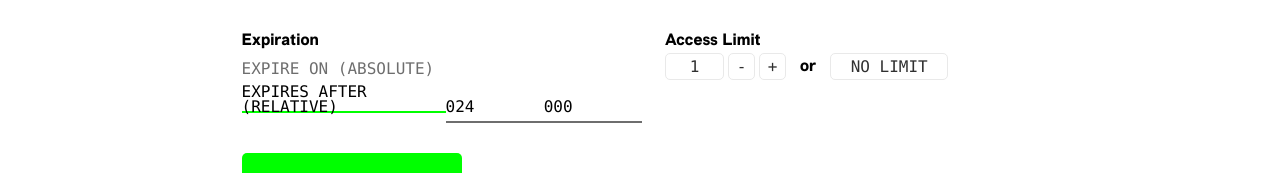
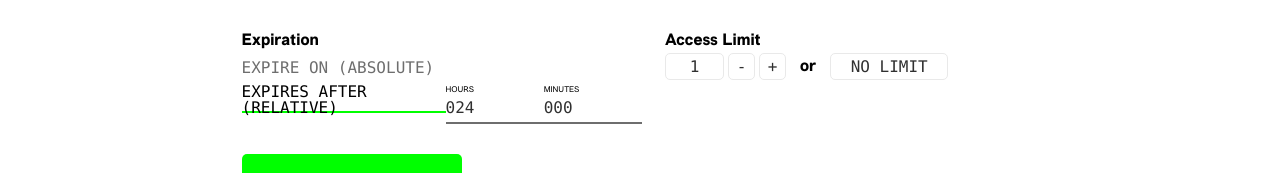
Before and after one commit to Cellar/cellar-ui, a React (Vite) app: page / in a window 1280 px wide. Shown: the part 510-683 px from the top of the page. Built offline with nearby package versions, Linux system fonts and the light colour scheme; a web font is replaced by a local one.

Commit message:
Add labels to create page inputs
Signed-off-by: Aria Vesta <dev@ariavesta.com>

```diff
--- a/src/components/Form.module.css
+++ b/src/components/Form.module.css
@@ -4,14 +4,35 @@
 }
 
 .label {
+  position: absolute;
+  top: -1rem;
   margin-bottom: 0.5rem;
+  text-transform: uppercase;
+  font-size: .8rem;
 }
 
-.inputWrapper {
+.flatInputWrapper {
+  display: inline-flex;
+  flex-direction: column;
+  position: relative;
+}
+
+.flatInput {
+  appearance: none;
+  background: none;
+  border: 2px solid var(--color-silver);
+  font-family: var(--font-monospace);
+  color: var(--color-black);
+  font-size: 1.6rem;
+  line-height: 1.6rem;
+  text-transform: uppercase;
+}
+
+.roundInputWrapper {
   display:inline-block;
 }
 
-.input {
+.roundInput {
   appearance: none;
   background-clip: padding-box;
   background-color: #fff;
@@ -87,7 +108,7 @@ input[type="date"]::-webkit-calendar-picker-indicator {
 }
 
 @media screen and (max-width: 1000px) {
-  .input {
+  .roundInput {
     font-size: 1.5rem;
   }
 
--- a/src/components/Form.tsx
+++ b/src/components/Form.tsx
@@ -13,16 +13,50 @@ export const Form: FC<ComponentPropsWithoutRef<'form'>> = (props) => {
 }
 
 
-interface InputWrapperProps extends
+interface FlatInputWrapperProps extends
   ComponentPropsWithoutRef<'div'> {
   label?: string
 }
-export const InputWrapper: FC<InputWrapperProps> = (props) => {
+
+export const FlatInputWrapper: FC<FlatInputWrapperProps> = (props) => {
 
   const { children, className, label, ...rest } = props
 
   return (
-    <div className={cx(classes.inputWrapper, className)} {...rest} >
+    <div className={cx(classes.flatInputWrapper, className)} {...rest} >
+      {children}
+      {label && <label className={classes.label}>{label}</label>}
+    </div>
+  )
+}
+
+interface FlatInputProps extends
+  ComponentPropsWithoutRef<'input'> {
+  wrapperClassName?: string,
+  label?: string,
+}
+
+export const FlatInput: FC<FlatInputProps> = (props) => {
+  const { label, wrapperClassName, className, ...rest } = props
+
+  return (
+    <FlatInputWrapper label={label} className={wrapperClassName}>
+      <input className={cx(classes.flatInput, className)} {...rest} />
+    </FlatInputWrapper>
+  )
+}
+
+interface RoundInputWrapperProps extends
+  ComponentPropsWithoutRef<'div'> {
+  label?: string
+}
+
+export const RoundInputWrapper: FC<RoundInputWrapperProps> = (props) => {
+
+  const { children, className, label, ...rest } = props
+
+  return (
+    <div className={cx(classes.roundInputWrapper, className)} {...rest} >
       {label && <label className={classes.label}>{label}</label>}
       {children}
     </div>
@@ -40,25 +74,25 @@ export const TextArea: FC<TextAreaProps> = (props) => {
   const { wrapperClassName, className, label, ...rest } = props
 
   return (
-    <InputWrapper className={wrapperClassName} label={label}>
-      <textarea className={cx(classes.input, classes.textArea, className)}  {...rest} />
-    </InputWrapper>
+    <RoundInputWrapper className={wrapperClassName} label={label}>
+      <textarea className={cx(classes.roundInput, classes.textArea, className)}  {...rest} />
+    </RoundInputWrapper>
   )
 
 }
 
-interface TextInputProps extends
+interface NumericInputProps extends
   ComponentPropsWithoutRef<'input'> {
   wrapperClassName?: string,
 }
 
-export const TextInput: FC<TextInputProps> = (props) => {
+export const NumericInput: FC<NumericInputProps> = (props) => {
   const { wrapperClassName, className, ...rest } = props
 
   return (
-    <InputWrapper className={wrapperClassName}>
-      <input className={cx(classes.input, className)}  {...rest} />
-    </InputWrapper>
+    <RoundInputWrapper className={wrapperClassName}>
+      <input className={cx(classes.roundInput, className)} inputMode={'numeric'} {...rest} />
+    </RoundInputWrapper>
   )
 }
 
@@ -66,7 +100,7 @@ export const FormButton: FC<ComponentPropsWithoutRef<'button'>> = (props) => {
   const { children, className, ...rest } = props
 
   return (
-    <button type='button' className={cx(classes.input, classes.formButton, className)} {...rest}>
+    <button type='button' className={cx(classes.roundInput, classes.formButton, className)} {...rest}>
       {children}
     </button>
   )
@@ -97,18 +131,22 @@ interface DropdownItem {
   value: string;
 }
 
-interface DropdownProps extends
+interface FlatSelectProps extends
   ComponentPropsWithoutRef<'select'> {
   items: DropdownItem[],
   selected: string,
+  wrapperClassName?: string,
+  label?: string
 }
 
-export const DropDown: FC<DropdownProps> = (props) => {
-  const { className, items, selected, ...rest} = props
+export const FlatSelect: FC<FlatSelectProps> = (props) => {
+  const { label, wrapperClassName, className, items, selected, ...rest} = props
 
   return (
-    <select className={cx(classes.select, className)} value={selected} {...rest}>
-      {items.map(({value, label}) => <option key={value} value={value}>{label}</option>)}
-    </select>
+    <FlatInputWrapper label={label} className={wrapperClassName}>
+      <select className={cx(classes.select, className)} value={selected} {...rest}>
+        {items.map(({value, label}) => <option key={value} value={value}>{label}</option>)}
+      </select>
+    </FlatInputWrapper>
   )
 }
--- a/src/components/createSecret/AbsoluteExpiration.tsx
+++ b/src/components/createSecret/AbsoluteExpiration.tsx
@@ -1,5 +1,5 @@
 import classes from "./CreateSecretForm.module.css";
-import {DropDown} from "../Form";
+import {FlatSelect, FlatInput} from "../Form";
 import {FC, useEffect} from "react";
 import cx from "classnames";
 import {Time} from "../../helpers/time";
@@ -85,7 +85,8 @@ export const AbsoluteExpiration: FC<{expiration: Date, setExpiration: React.Disp
     <>
       <button className={classes.expirationMode}>Expires On (Absolute)</button>
       {isTinyMobile && <br />}
-      <input
+      <FlatInput
+        label={'date'}
         value={formatDateForParsing(date)}
         className={cx(classes.dateDropdown, classes.expirationInput)}
         type='date'
@@ -94,7 +95,8 @@ export const AbsoluteExpiration: FC<{expiration: Date, setExpiration: React.Disp
           setExpiration(getAbsoluteDate(e.target.value, time, amPm))
         }}
       />
-      <DropDown
+      <FlatSelect
+        label={'time'}
         className={cx(classes.expirationInput, classes.timeDropdown)}
         items={Object.values(timeOptions).map(t => ({label: t, value: t}))}
         selected={time}
@@ -102,7 +104,8 @@ export const AbsoluteExpiration: FC<{expiration: Date, setExpiration: React.Disp
           setExpiration(getAbsoluteDate(formatDateForParsing(date), e.target.value, amPm))
         }}
       />
-      <DropDown
+      <FlatSelect
+        label={'am/pm'}
         className={cx(classes.expirationInput, classes.amPmDropdown)}
         items={Object.values(AMPM).map(t => ({label: t, value: t}))}
         selected={amPm}
--- a/src/components/createSecret/CreateSecretForm.module.css
+++ b/src/components/createSecret/CreateSecretForm.module.css
@@ -39,7 +39,7 @@
   font-family: var(--font-monospace);
   font-size: 1.6rem;
   height: 30px;
-  line-height: 1.5rem;
+  line-height: 1.6rem;
   margin: 0;
   text-transform: uppercase;
   text-align: left;
--- a/src/components/createSecret/CreateSecretForm.tsx
+++ b/src/components/createSecret/CreateSecretForm.tsx
@@ -1,7 +1,7 @@
 import React, {useState} from 'react'
 
 import Button from '../Button'
-import {Form, FormButton, TextArea, TextInput, ToggleButton} from '../Form'
+import {Form, FormButton, TextArea, NumericInput, ToggleButton} from '../Form'
 
 import classes from './CreateSecretForm.module.css'
 import {RelativeExpiration} from "./RelativeExpiration";
@@ -78,8 +78,7 @@ export const CreateSecretForm = () => {
           <div className={classes.accessLimitSection}>
             <span className={classes.header}>Access Limit</span>
             <div className={classes.accessLimitElements}>
-              <TextInput
-                inputMode='numeric'
+              <NumericInput
                 value={accessLimit}
                 className={classes.accessLimitInput}
                 onChange={(e) => handleSetAccessLimit(+e.target.value)}/>
--- a/src/components/createSecret/RelativeExpiration.tsx
+++ b/src/components/createSecret/RelativeExpiration.tsx
@@ -3,6 +3,7 @@ import {FC, useEffect, useState} from "react";
 import cx from "classnames";
 import {padNum} from "../../helpers/helpers";
 import {useMediaQuery} from "@mantine/hooks";
+import {FlatInput} from "../Form";
 
 
 export const RelativeExpiration: FC<{expiration: Date, setExpiration: React.Dispatch<React.SetStateAction<Date>>, className?: string}> = ({expiration, setExpiration, className, ...props}) => {
@@ -39,7 +40,8 @@ export const RelativeExpiration: FC<{expiration: Date, setExpiration: React.Disp
     <>
       <button className={classes.expirationMode}>Expires After (Relative)</button>
       {isTinyMobile && <br />}
-      <input
+      <FlatInput
+        label={'hours'}
         value={padNum(hours, 3)}
         className={cx(classes.expirationInput, classes.hoursDropdown)}
         type='number'
@@ -48,7 +50,8 @@ export const RelativeExpiration: FC<{expiration: Date, setExpiration: React.Disp
           setExpiration(getAbsoluteDate(+e.target.value, minutes))
         }}
       />
-      <input
+      <FlatInput
+        label={'minutes'}
         value={padNum(minutes, 3)}
         className={cx(classes.expirationInput, classes.minutesDropdown)}
         type='number'
--- a/src/components/secretMetadata/SecretMetadataDisplay.tsx
+++ b/src/components/secretMetadata/SecretMetadataDisplay.tsx
@@ -2,7 +2,7 @@ import Button from '../Button'
 import classes from "../secretMetadata/SecretMetadataDisplay.module.css";
 import {useLoaderData, useNavigate} from "react-router-dom";
 import {ISecretMetadata} from "../../models/secretMetadata";
-import {TextArea, TextInput} from "../Form";
+import {TextArea, NumericInput} from "../Form";
 import {deleteSecret} from "../../api/client";
 import {formatDate, formatDateAndTime, formatTime, getTimeZone} from "../../helpers/helpers";
 import {useMediaQuery} from "@mantine/hooks";
```
